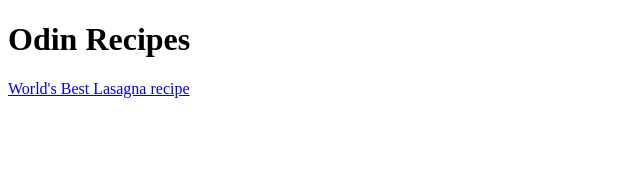
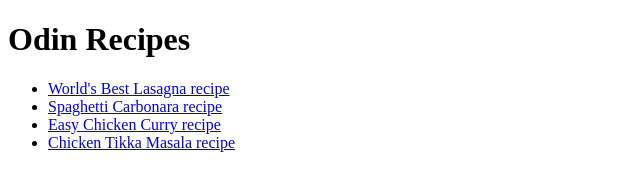
Before and after one commit to Ch1nmaySharma/odin-recipes, a plain HTML site: page index.html in a window 1280 px wide. Shown: the whole page, without its empty margins (0-640 px from the left). Drawn offline with Linux system fonts and the light colour scheme.

Commit message:
added carbonara, chicken curry, and tikka recipes

```diff
--- a/index.html
+++ b/index.html
@@ -7,6 +7,11 @@
 </head>
 <body>
     <h1>Odin Recipes</h1>
-    <a href="recipes/lasagna.html">World's Best Lasagna recipe</a>
+    <ul>
+        <li><a href="recipes/lasagna.html">World's Best Lasagna recipe</a></li>
+        <li><a href="recipes/carbonara.html">Spaghetti Carbonara recipe</a></li>
+        <li><a href="recipes/chicken-curry.html">Easy Chicken Curry recipe</a></li>
+        <li><a href="recipes/chicken tikka masala.html">Chicken Tikka Masala recipe</a></li>
+    </ul>
 </body>
 </html>
```
